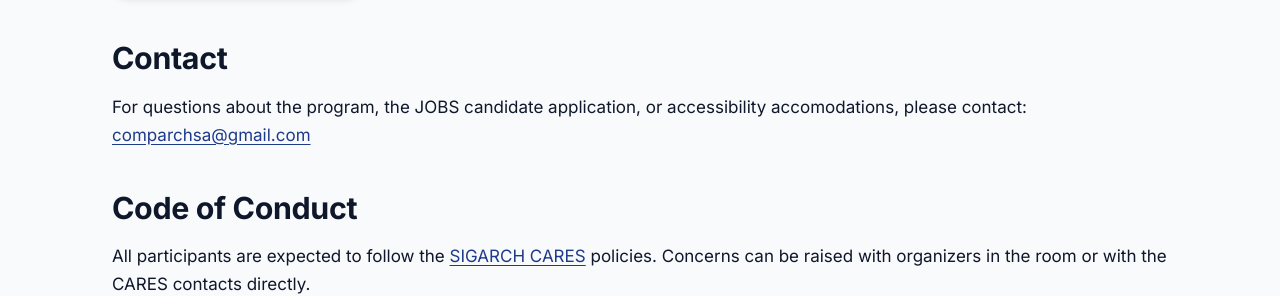
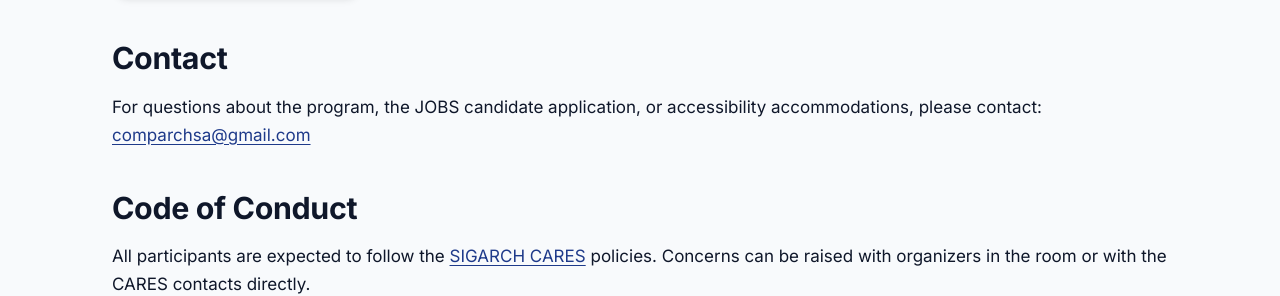
Before and after one commit to comparchsa/jobs-workshop.github.io, a Jekyll site: the page built from organizers.md, in a window 1280 px wide and 900 px high, scrolled down 850 px. Shown: the part 171-467 px from the top of the window. Built offline with Jekyll 4.4.1, drawn with Linux system fonts in a browser that asks for light colours.

Commit message:
Site cleanup: typo, valid time attributes, README
- organizers: "accomodations" -> "accommodations"
- home: fix the doubled "prepare ... preparing" in the meta description
- schedule: emit valid 24-hour datetime attributes (was "...T08:00 am")
- schedule.yml: strip stray tabs and trailing spaces
- README: replace the stale HotCRP and old candidate-schema instructions
  with the Google Form flow and the current candidates.yml fields

Co-Authored-By: Claude Sonnet 5.5 <noreply@anthropic.com>

```diff
--- a/index.html
+++ b/index.html
@@ -2,8 +2,8 @@
 layout: default
 title: Accelerating Your Job Search
 description: >-
-  A half-day workshop to help prepare senior PhD students and postdocs in computer architecture
-  preparing to go on the job market. Sunday 1 November 2026, co-located with
+  A half-day workshop to help senior PhD students and postdocs in computer architecture
+  prepare to go on the job market. Sunday 1 November 2026, co-located with
   MICRO-59 in Athens.
 permalink: /
 ---
--- a/organizers.md
+++ b/organizers.md
@@ -13,7 +13,7 @@ permalink: /organizers/
 
 ## Contact
 
-For questions about the program, the JOBS candidate application, or accessibility accomodations, please contact:
+For questions about the program, the JOBS candidate application, or accessibility accommodations, please contact:
 {% include contact.html %}
 
 ## Code of Conduct
```
Also changed, not shown: schedule.md (+2 -2 lines), README.md, _data/schedule.yml (line endings or trailing spaces).
